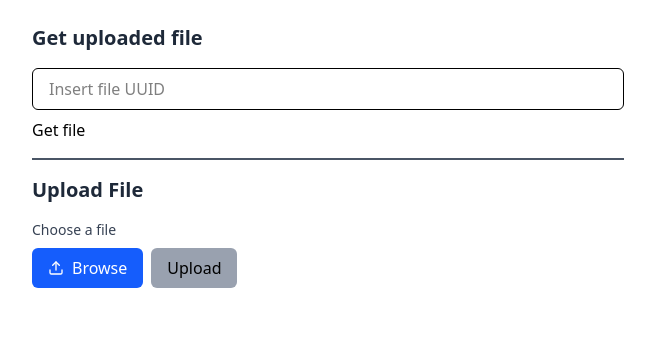
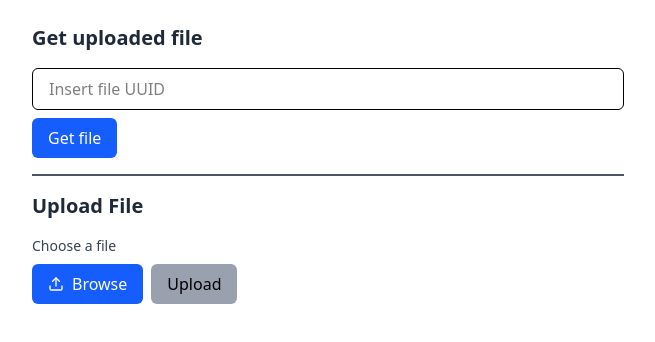
Before and after one commit to egiiputra/resumable-upload, a React (Vite) app in the folder client/: page / in a window 1280 px wide. Shown: the top 342 px of the page, without its empty margins (312-967 px from the left). Built offline with nearby package versions, Linux system fonts and the light colour scheme; no server answers.

Commit message:
fix button style

```diff
--- a/client/src/pages/UploadFile.jsx
+++ b/client/src/pages/UploadFile.jsx
@@ -146,7 +146,9 @@
           value={uuid}
           onChange={(e) => setUuid(e.target.value)}
         />
-        <button onClick={handleRedirect}>
+        <button
+          onClick={handleRedirect}
+          className="px-4 py-2 bg-blue-600 text-white rounded-md hover:bg-blue-700 transition-colors">
           Get file
         </button>
 
```
